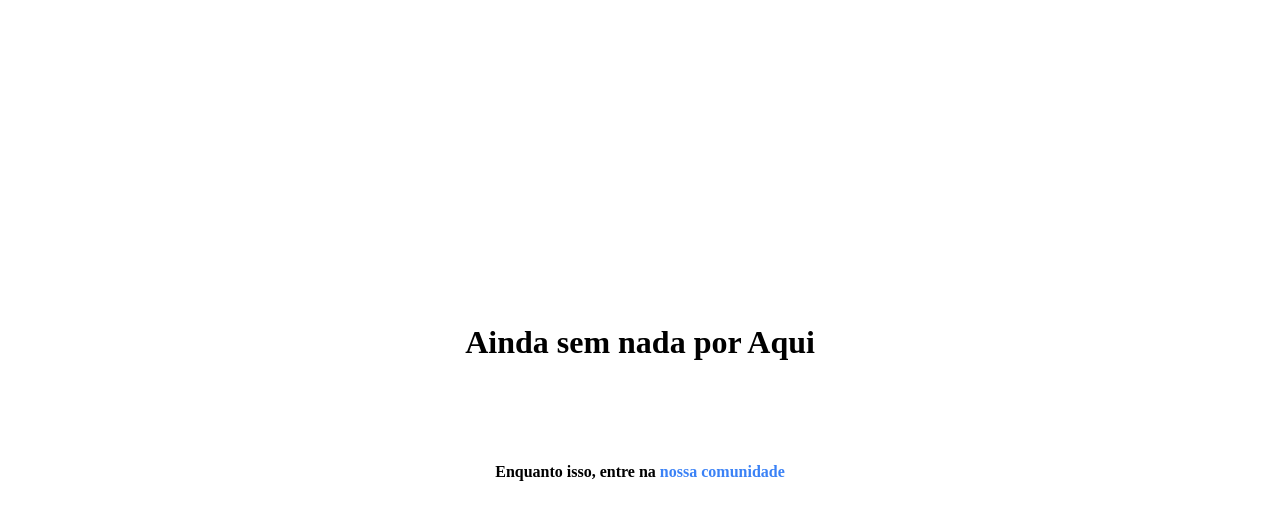
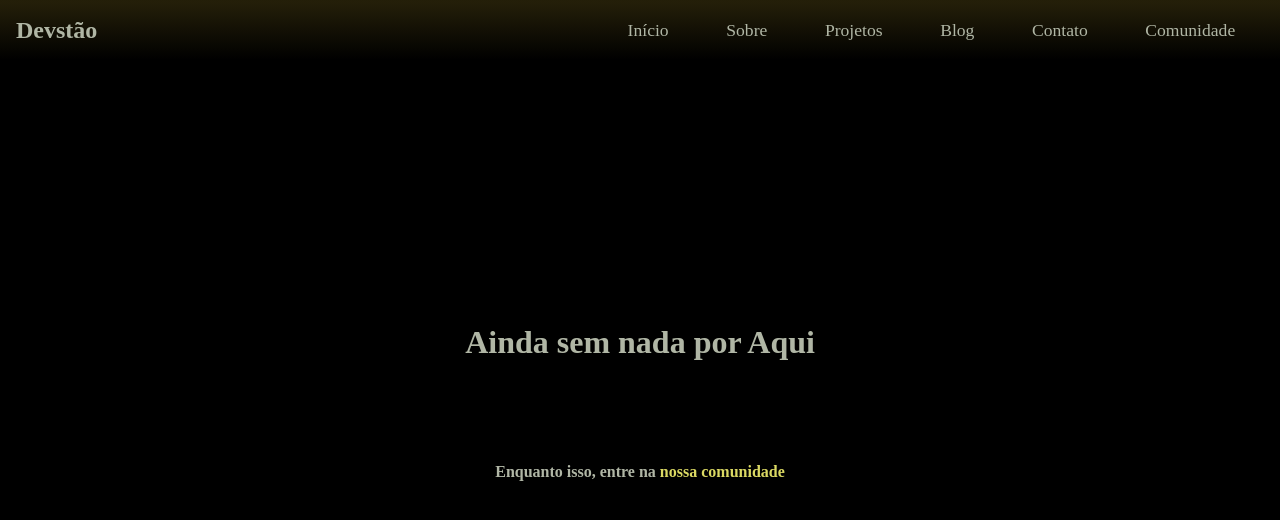
Before and after one commit to Devstao/website, a Vue app: page / in a window 1280 px wide. Shown: the top 520 px of the page. Built offline with nearby package versions, Linux system fonts and the light colour scheme.

Commit message:
Add HeaderView component and update HomeView to include it; modify styles for improved layout

```diff
--- a/src/assets/main.css
+++ b/src/assets/main.css
@@ -20,9 +20,25 @@
 /*# sourceMappingURL=main.css.map */
 
 
-@media (prefers-color-scheme: dark) {
-  body {
-    background-color: var(--black);
-    color: var(--ash-gray);
-  }
+body {
+  background-color: var(--black);
+  color: var(--ash-gray);
+  width: 100dvh;
+  height: 100dvh;
+  overflow: hidden;
 }
+
+#app {
+  width: 100%;
+  height: 100%;
+  /* display: flex;
+  justify-content: center; */
+  /* align-items: center;
+  font-family: 'Segoe UI', Tahoma, Geneva, Verdana, sans-serif;
+  font-size: 2rem;
+  font-weight: bold;
+  text-transform: uppercase;
+  letter-spacing: 0.5rem;
+  text-align: center;
+  user-select: none; */
+}
--- /dev/null
+++ b/src/components/HeaderView.vue
@@ -0,0 +1,88 @@
+<template>
+  <header class="header">
+    <nav class="navbar">
+      <h1 class="navbar-brand" style="">Devstão</h1>
+
+      <ul class="nav-links" style="list-style: none; margin: 0; padding: 0">
+        <li class="nav-items">
+          <a class="nav-links" href="#">Início</a>
+        </li>
+        <li class="nav-items">
+          <a class="nav-links" href="#">Sobre</a>
+        </li>
+        <li class="nav-items">
+          <a class="nav-links" href="#">Projetos</a>
+        </li>
+        <li class="nav-items">
+          <a class="nav-links" href="#">Blog</a>
+        </li>
+        <li class="nav-items">
+          <a class="nav-links" href="#">Contato</a>
+        </li>
+        <li class="nav-items">
+          <a class="nav-links" href="https://linktr.ee/BavarianGrove" target="_blank">Comunidade</a>
+        </li>
+      </ul>
+    </nav>
+  </header>
+</template>
+
+<style lang="css">
+.navbar {
+  display: flex;
+  justify-content: space-between;
+  align-items: center;
+  height: 100%;
+  color: var(--ash-gray);
+}
+
+.header {
+  position: fixed;
+  top: 0;
+  left: 0;
+  right: 0;
+  height: 60px;
+  background-color: #fff;
+  background: linear-gradient(180deg, #29230ade 5%, #000000ee 100%);
+}
+
+.nav-links {
+  display: flex;
+  align-items: center;
+  margin-right: 2rem;
+  height: 100%;
+  text-decoration: none;
+}
+
+.nav-items a {
+  color: var(--ash-gray);
+  text-decoration: none;
+  font-size: 1.1rem;
+  padding: 0.5rem 0.8rem;
+  border-radius: 4px;
+  transition:
+    background 0.2s,
+    text-decoration 0.2s;
+}
+
+.nav-items a:hover {
+  background: rgba(255, 255, 255, 0.08);
+  color: whitesmoke;
+}
+
+.navbar-brand {
+  color: var(--ash-gray);
+  margin-left: 1rem;
+  line-height: 60px;
+  transition: all 0.6;
+}
+
+.navbar-brand:hover {
+  animation: rainbow 1.5s linear infinite;
+  background: linear-gradient(90deg, #ffd700, #ffc300, #ffb300, #e6be8a, #bfa640);
+  background-size: 400% 100%;
+  -webkit-background-clip: text;
+  background-clip: text;
+  -webkit-text-fill-color: transparent;
+}
+</style>
--- a/src/components/HomeView.vue
+++ b/src/components/HomeView.vue
@@ -1,4 +1,9 @@
+<script setup lang="ts">
+import HeaderView from './HeaderView.vue'
+</script>
+
 <template>
+  <HeaderView />
   <div class="on-center">
     <h1>Ainda sem nada por Aqui</h1>
 
@@ -23,12 +28,11 @@
 .paragraph {
   text-align: center;
   margin-top: 5rem;
-
   font-weight: bold;
 }
 
 .link-bavarian-grove {
-  color: #3b82f6;
+  color: #dbd963;
   text-decoration: none;
 }
 
```
